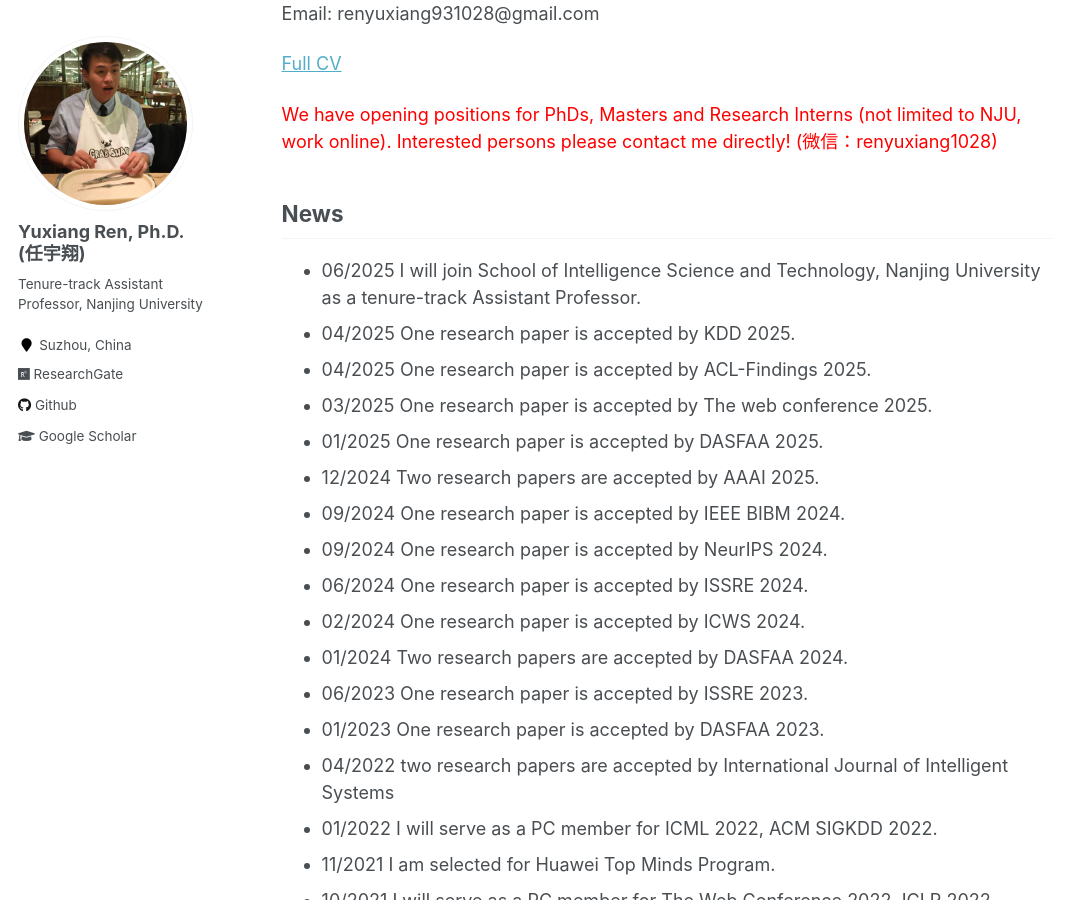
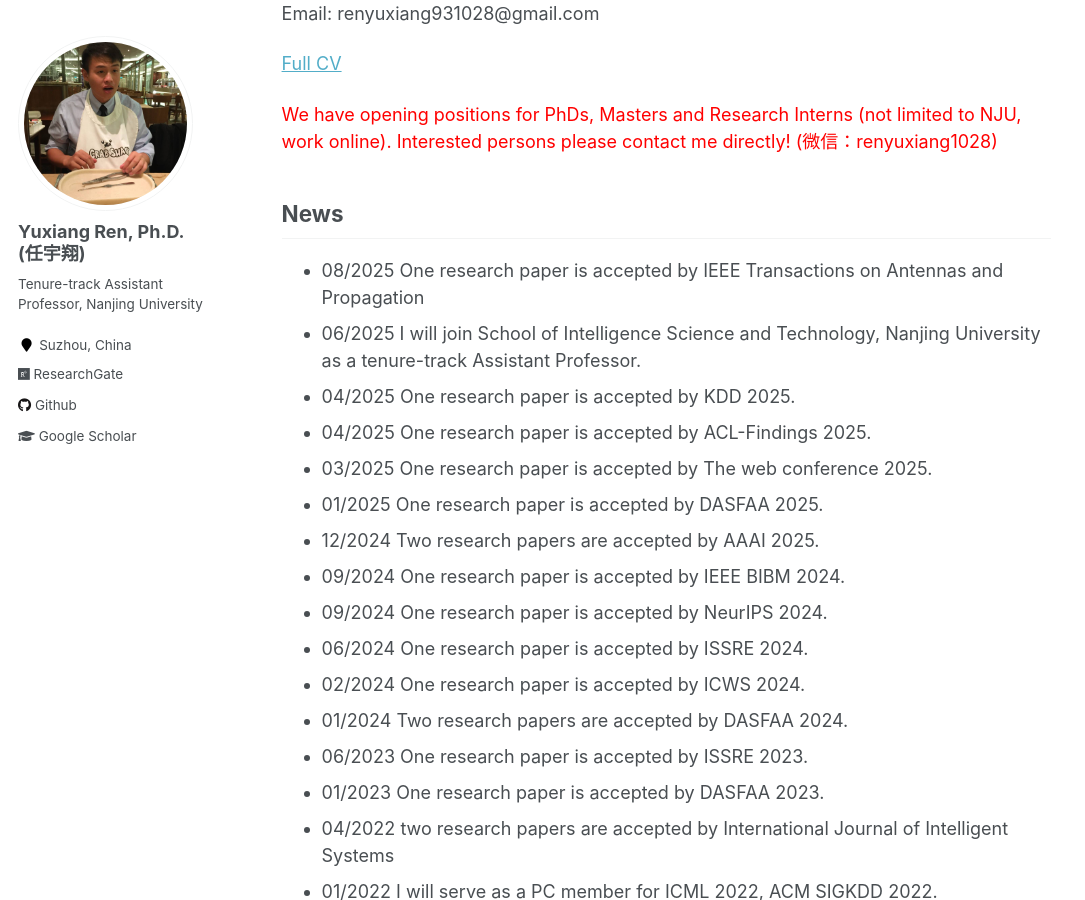
Before and after one commit to YuxiangRen/YuxiangRen.github.io, a Jekyll site: the page built from _pages/about.md, in a window 1280 px wide and 900 px high, scrolled down 477 px. Shown: the whole window, without its empty margins (0-1085 px from the left). Built offline with Jekyll 4.4.1, drawn with Linux system fonts in a browser that asks for light colours.

Commit message:
2025-08-09

```diff
--- a/_pages/about.md
+++ b/_pages/about.md
@@ -25,6 +25,7 @@ My research interests primarily focus on AI4Science, Smart Grid Analytics, Multi
 
 News
 ------
+* 08/2025 One research paper is accepted by IEEE Transactions on Antennas and Propagation
 * 06/2025 I will join School of Intelligence Science and Technology, Nanjing University as a tenure-track Assistant Professor.
 * 04/2025 One research paper is accepted by KDD 2025.
 * 04/2025 One research paper is accepted by ACL-Findings 2025.
```
